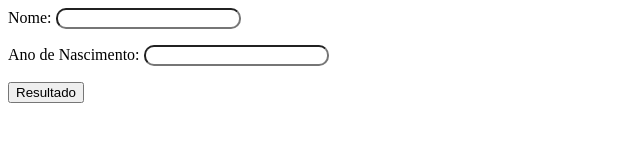
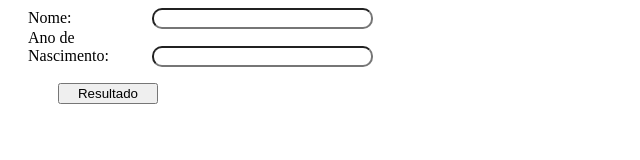
Before and after one commit to gustavodcs07/teste2_2de2-30052025-20-css-html-js, a plain HTML site: page TESTE2-2de2/js/index.html in a window 1280 px wide. Shown: the whole page, without its empty margins (0-640 px from the left). Drawn offline with Linux system fonts and the light colour scheme.

Commit message:
Add files via upload

```diff
--- a/TESTE2-2de2/js/index.html
+++ b/TESTE2-2de2/js/index.html
@@ -7,14 +7,22 @@
     <link rel="stylesheet" href="/js/script.css">
 </head>
 <body>
+
+    <div>
+
     <label for="nome">Nome:</label>
     <input type="text" id="nome">
-    <p></p>
+
+    </div>
+
+    <div>
 
     <label for="idade">Ano de Nascimento:</label>
     <input type="text" id="idade">
-    <p></p>
 
+    </div>
+
+<p></p>
     <button onclick="mostrarIdade()">Resultado</button>
 
     <p  class="mensagem" id="mensagem"></p>
--- a/TESTE2-2de2/js/script.css
+++ b/TESTE2-2de2/js/script.css
@@ -1,5 +1,18 @@
 label, input{
     border-radius: 10px;
+    padding-inline: 20px;
+}
+
+label{
+    width: 100px;
+    display: inline-block;
+}
+
+button{
+    margin-left: 30px;
+    width: 100px;
+    display: inline-block;
+    margin-inline-start: 50px;
 }
 
 button:hover{
--- a/TESTE2-2de2/js/script.js
+++ b/TESTE2-2de2/js/script.js
@@ -2,7 +2,7 @@ function mostrarIdade(ano,idade){
     ano = new Date().getFullYear();
 console.log(ano);
 var nome = document.getElementById('nome').value;
- var idade = document.getElementById('idade').value;
- document.getElementById('mensagem').textContent = `Olá ${nome}! Você
- tem ${ano - idade} anos`;
+var idade = document.getElementById('idade').value;
+document.getElementById('mensagem').textContent = `Olá ${nome}! Você
+tem ${ano - idade} anos`;
 }
```
